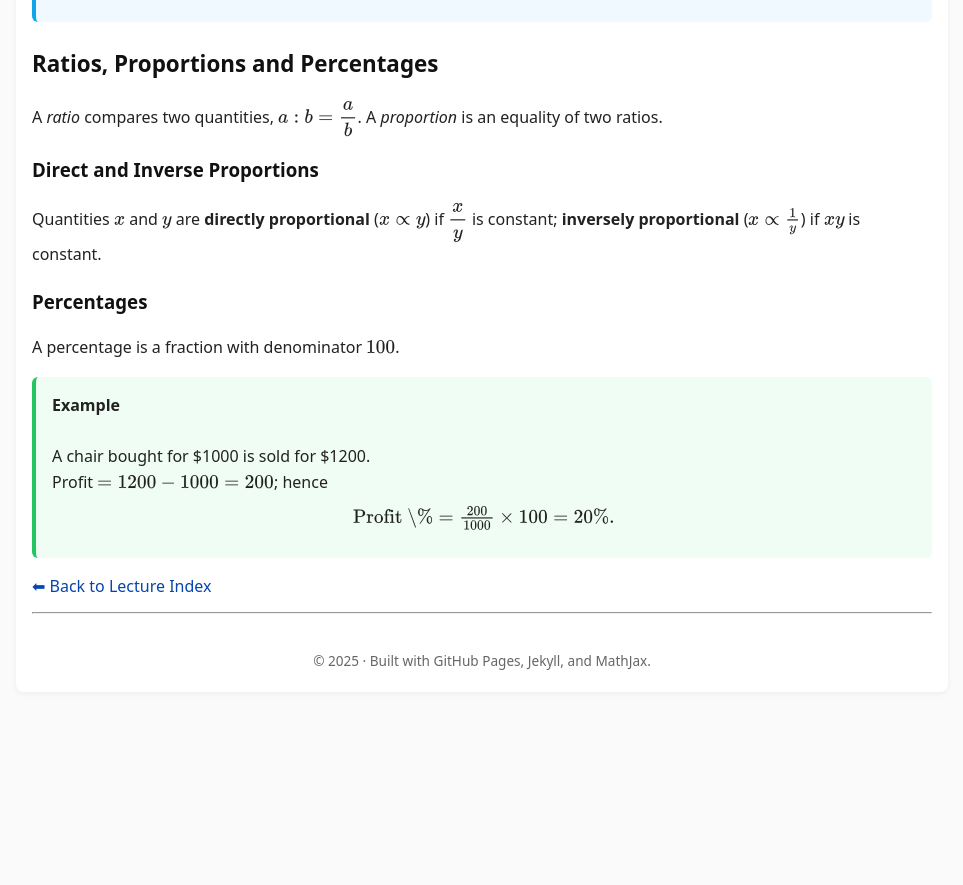
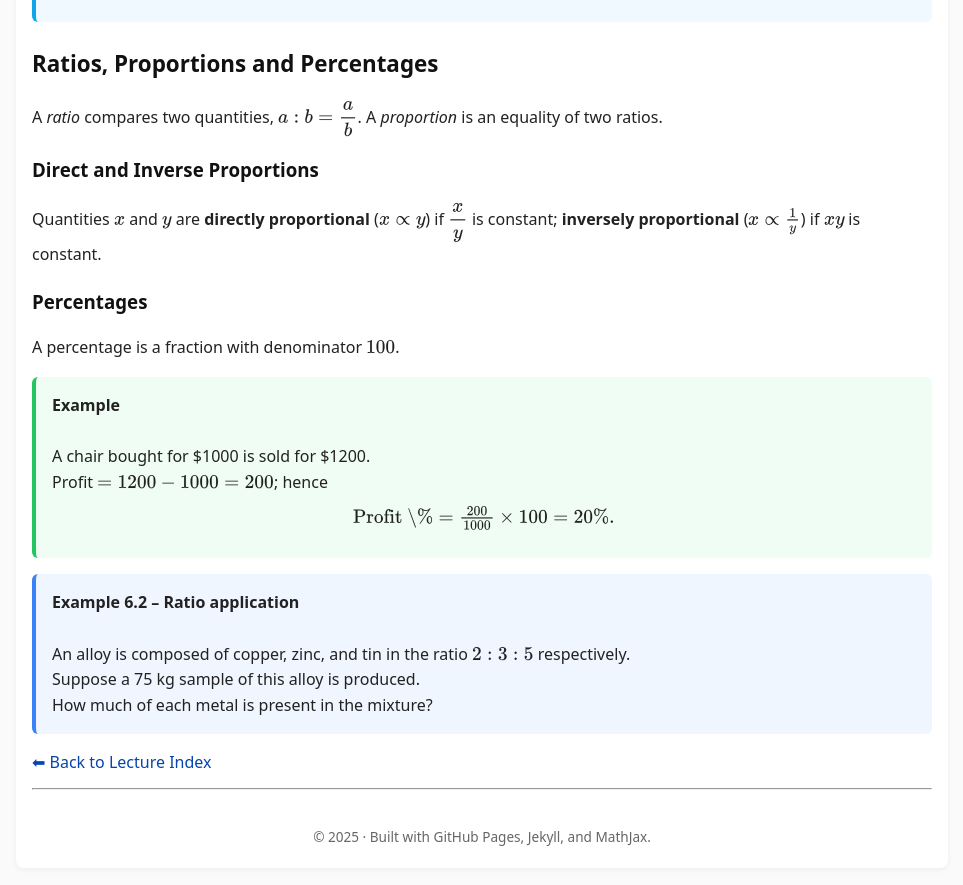
Before and after one commit to SaleemKamaludin/SaleemKamaludin.github.io, a Jekyll site: the page built from courses/math-1115/lecture-notes/lecture2.md, in a window 1280 px wide and 900 px high, scrolled down 4751 px. Shown: the top 885 px of the window, without its empty margins (158-1121 px from the left). Built offline with Jekyll 4.4.1, drawn with Linux system fonts in a browser that asks for light colours; before the commit the page ends 5475 px from its top, so only the background shows below that.

Commit message:
Update lecture2.md

```diff
--- a/courses/math-1115/lecture-notes/lecture2.md
+++ b/courses/math-1115/lecture-notes/lecture2.md
@@ -346,5 +346,13 @@ A percentage is a fraction with denominator \( 100 \).
 </div>
 
 
+<div style="border-left:4px solid #3b82f6; background:#eff6ff; padding:1em; border-radius:6px; margin:1em 0;">
+  <strong>Example 6.2 – Ratio application</strong><br><br>
+  An alloy is composed of copper, zinc, and tin in the ratio \( 2 : 3 : 5 \) respectively.<br>
+  Suppose a 75 kg sample of this alloy is produced.<br>
+  How much of each metal is present in the mixture?
+</div>
+
+
 
 [⬅ Back to Lecture Index]({{ '/courses/math-1115/lecture-notes/' | relative_url }})
```
